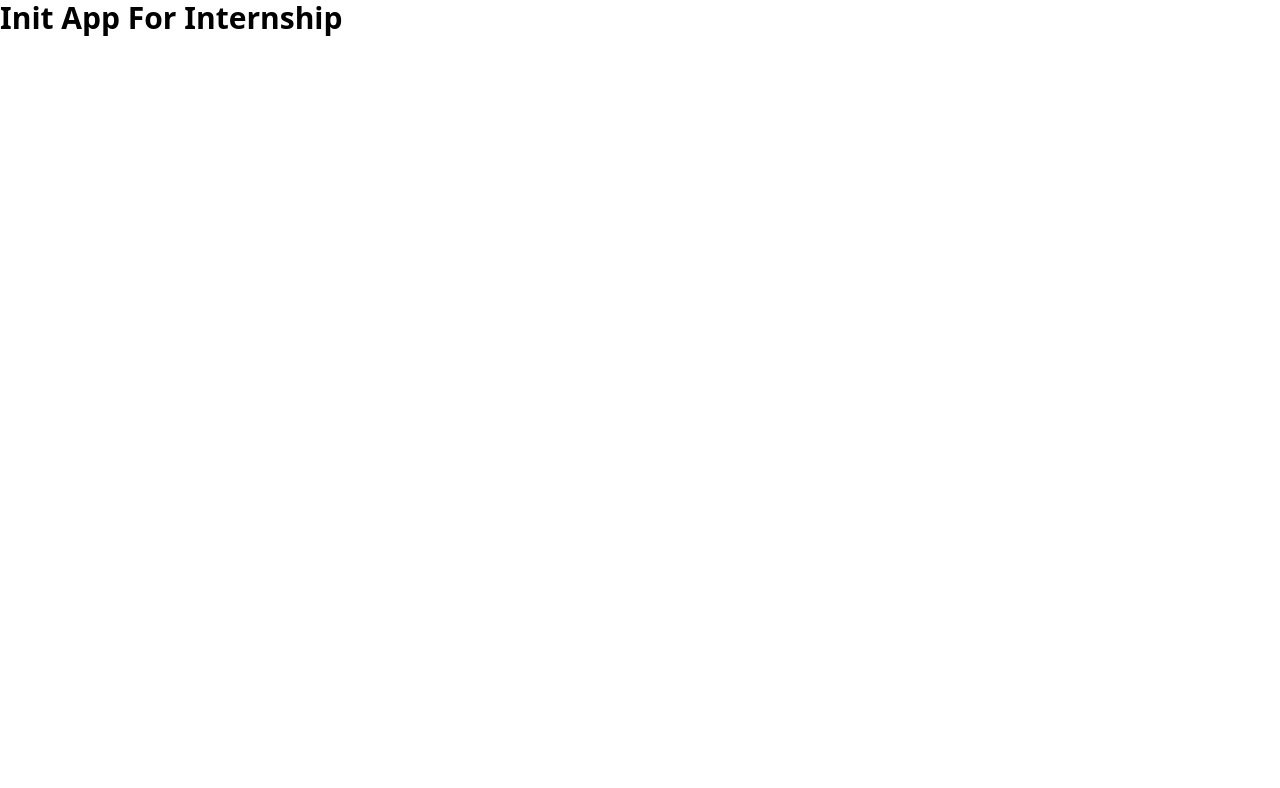
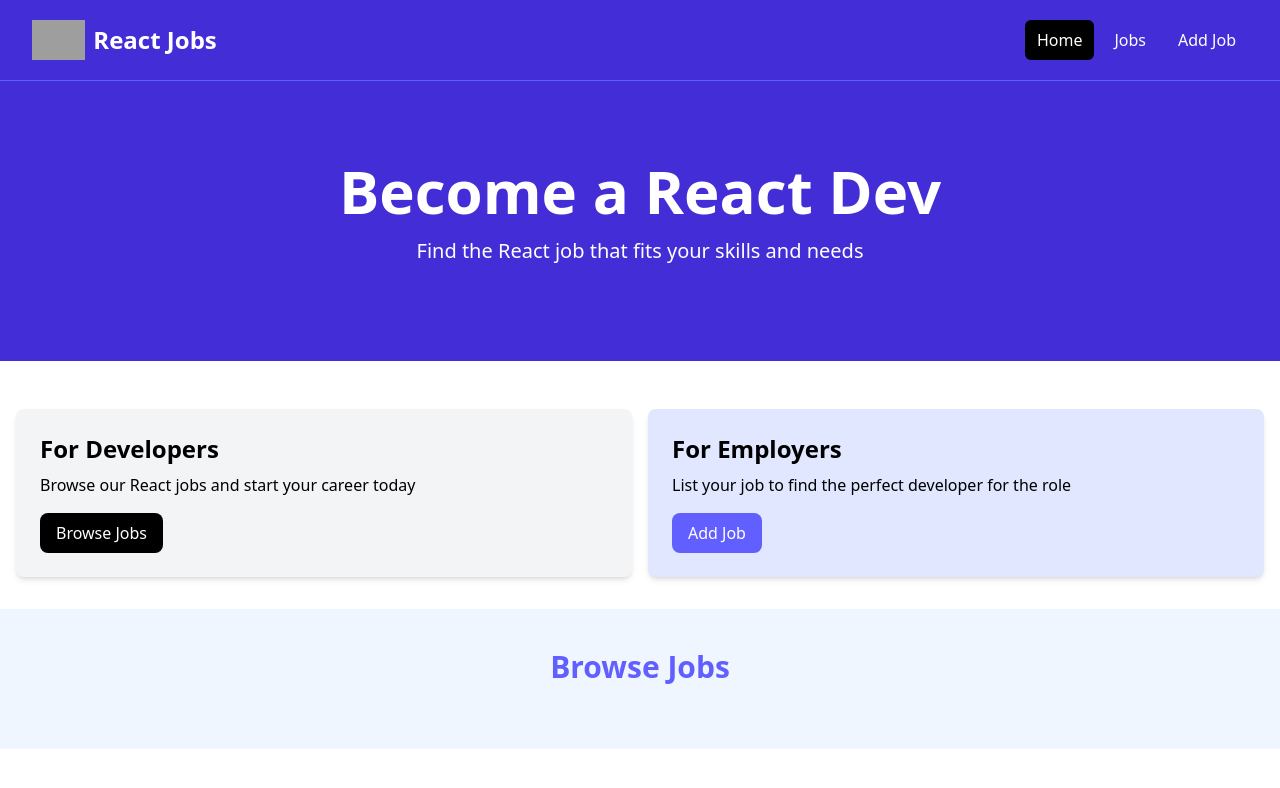
Before and after one commit to AlaBhs/react-job-board, a React (Vite) app: page / in a window 1280 px wide. Shown: the top 788 px of the page. Built offline with nearby package versions, Linux system fonts and the light colour scheme; grey boxes are pictures that could not be loaded.

Commit message:
add navbar, hero, home cards and job listings components

```diff
--- a/src/App.jsx
+++ b/src/App.jsx
@@ -1,13 +1,17 @@
+import Hero from "./components/Hero";
+import HomeCards from "./components/HomeCards";
+import JobListings from "./components/JobListings";
+import Navbar from "./components/Navbar";
 
 function App() {
-
   return (
     <>
-      <h1 className="text-3xl font-bold ">
-        Init App For Internship
-      </h1>
+      <Navbar />
+      <Hero />
+      <HomeCards />
+      <JobListings />
     </>
-  )
+  );
 }
 
-export default App
+export default App;
--- /dev/null
+++ b/src/components/Hero.jsx
@@ -0,0 +1,18 @@
+const Hero = () => {
+  return (
+    <section className="bg-indigo-700 py-20 mb-4">
+      <div className="max-w-7xl mx-auto px-4 sm:px-6 lg:px-8 flex flex-col items-center">
+        <div className="text-center">
+          <h1 className="text-4xl font-extrabold text-white sm:text-5xl md:text-6xl">
+            Become a React Dev
+          </h1>
+          <p className="my-4 text-xl text-white">
+            Find the React job that fits your skills and needs
+          </p>
+        </div>
+      </div>
+    </section>
+  );
+};
+
+export default Hero;
--- /dev/null
+++ b/src/components/HomeCards.jsx
@@ -0,0 +1,39 @@
+const HomeCards = () => {
+  return (
+    <section className="py-4">
+      <div className="container-xl lg:container m-auto">
+        <div className="grid grid-cols-1 md:grid-cols-2 gap-4 p-4 rounded-lg">
+
+          <div className="bg-gray-100 p-6 rounded-lg shadow-md">
+            <h2 className="text-2xl font-bold">For Developers</h2>
+            <p className="mt-2 mb-4">
+              Browse our React jobs and start your career today
+            </p>
+            <a
+              href="/jobs"
+              className="inline-block bg-black text-white rounded-lg px-4 py-2 hover:bg-gray-700"
+            >
+              Browse Jobs
+            </a>
+          </div>
+
+          <div className="bg-indigo-100 p-6 rounded-lg shadow-md">
+            <h2 className="text-2xl font-bold">For Employers</h2>
+            <p className="mt-2 mb-4">
+              List your job to find the perfect developer for the role
+            </p>
+            <a
+              href="/add-job"
+              className="inline-block bg-indigo-500 text-white rounded-lg px-4 py-2 hover:bg-indigo-600"
+            >
+              Add Job
+            </a>
+          </div>
+
+        </div>
+      </div>
+    </section>
+  );
+};
+
+export default HomeCards;
--- /dev/null
+++ b/src/components/JobListings.jsx
@@ -0,0 +1,16 @@
+const JobListings = () => {
+  return (
+    <section className="bg-blue-50 px-4 py-10">
+      <div className="container-xl lg:container m-auto">
+        <h2 className="text-3xl font-bold text-indigo-500 mb-6 text-center">
+          Browse Jobs
+        </h2>
+
+        <div className="grid grid-cols-1 md:grid-cols-3 gap-6">
+          </div>
+      </div>
+    </section>
+  );
+};
+
+export default JobListings;
--- /dev/null
+++ b/src/components/Navbar.jsx
@@ -0,0 +1,49 @@
+const Navbar = () => {
+  return (
+    <nav className="bg-indigo-700 border-b border-indigo-500">
+      <div className="mx-auto max-w-7xl px-2 sm:px-6 lg:px-8">
+        <div className="flex h-20 items-center justify-between">
+          <div className="flex flex-1 items-center justify-center md:items-stretch md:justify-start">
+            {/* Logo */}
+            <a className="flex flex-shrink-0 items-center mr-4" href="/">
+              <img
+                className="h-10 w-auto"
+                src="/images/logo.png"
+                alt="React Jobs"
+              />
+              <span className="hidden md:block text-white text-2xl font-bold ml-2">
+                React Jobs
+              </span>
+            </a>
+
+            <div className="md:ml-auto">
+              <div className="flex space-x-2">
+                <a
+                  href="/"
+                  className="text-white bg-black hover:bg-gray-900 rounded-md px-3 py-2"
+                >
+                  Home
+                </a>
+                <a
+                  href="/jobs"
+                  className="text-white hover:bg-gray-900 rounded-md px-3 py-2"
+                >
+                  Jobs
+                </a>
+                <a
+                  href="/add-job"
+                  className="text-white hover:bg-gray-900 rounded-md px-3 py-2"
+                >
+                  Add Job
+                </a>
+              </div>
+            </div>
+
+          </div>
+        </div>
+      </div>
+    </nav>
+  );
+};
+
+export default Navbar;
```
